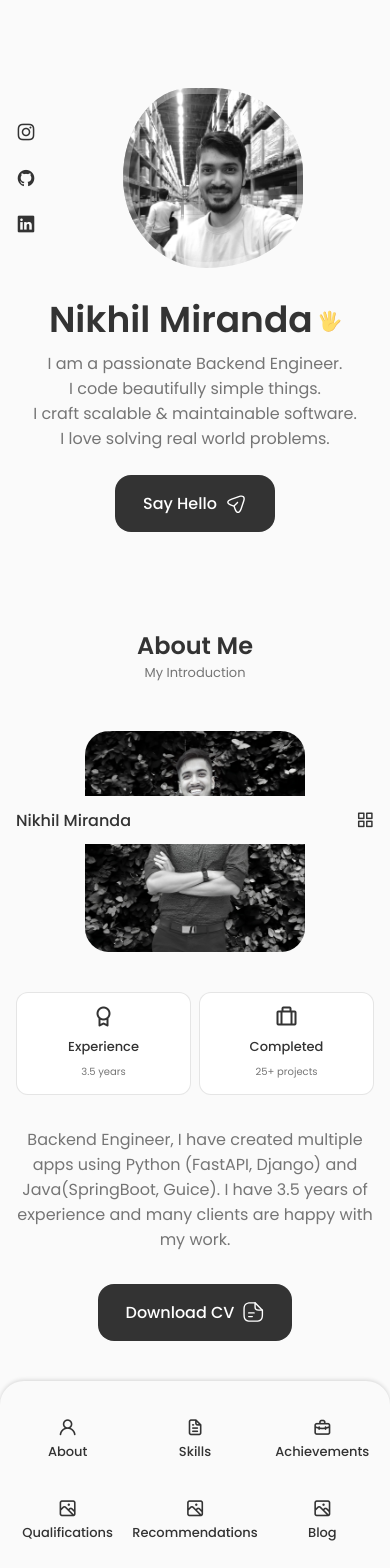
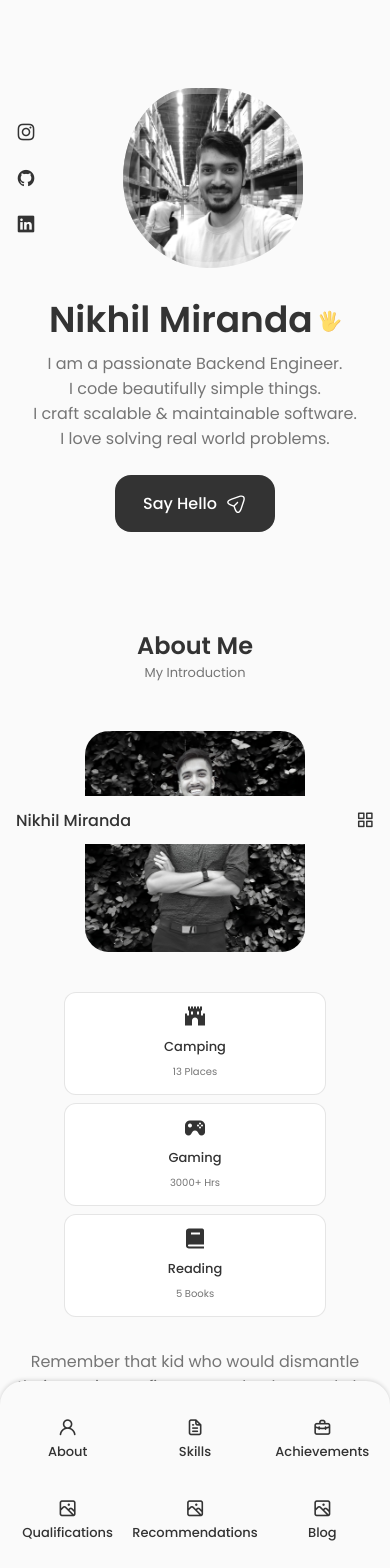
Before and after one commit to nikhil-miranda/tiny-turtle, a React (Create React App) app: page / in a window 390 px wide. Shown: the top 1568 px of the page. Built offline with nearby package versions, Linux system fonts and the light colour scheme.

Commit message:
feat: changed the text description

```diff
--- a/src/components/about/About.jsx
+++ b/src/components/about/About.jsx
@@ -16,7 +16,7 @@ const About = () => {
                 <div className="about__data">
                     <Info />
                     <p className="about__description">
-                        Backend Engineer, I have created multiple apps using Python (FastAPI, Django) and Java(SpringBoot, Guice). I have 3.5 years of experience and many clients are happy with my work.
+                        Remember that kid who would dismantle their toys just to figure out why they work the way they do? Yes, that was me. Nothing much has changed since then, you'll still find me observing how people meet their daily needs, analysing disruptive technologies or simply reading books, all of this in a bid to create ventures to make a positive impact on people, organisations and the society at large.
                     </p>
 
                     <a download="" href={cv} className="button button--flex">
--- a/src/components/about/Info.jsx
+++ b/src/components/about/Info.jsx
@@ -4,16 +4,23 @@ const Info = () => {
     return (
         <div className="about__info grid">
             <div className="about__box">
-                <i className="bx bx-award about__icon"></i>
-                <h3 className="about__title">Experience</h3>
-                <span className="about__subtitle">3.5 years</span>
+                <i className="bx bxs-castle about__icon"></i>
+                <h3 className="about__title">Camping</h3>
+                <span className="about__subtitle">13 Places</span>
             </div>
 
             <div className="about__box">
-                <i className="bx bx-briefcase-alt about__icon"></i>
-                <h3 className="about__title">Completed</h3>
-                <span className="about__subtitle">25+ projects</span>
+                <i className="bx bxs-joystick about__icon"></i>
+                <h3 className="about__title">Gaming</h3>
+                <span className="about__subtitle">3000+ Hrs</span>
             </div>
+
+            <div className="about__box">
+                <i className="bx bxs-book about__icon"></i>
+                <h3 className="about__title">Reading</h3>
+                <span className="about__subtitle">5 Books</span>
+            </div>
+
         </div>
     );
 };
--- a/src/components/about/about.css
+++ b/src/components/about/about.css
@@ -5,15 +5,29 @@
 }
 
 .about__img {
-    width: 370px;
+    width: 400px;
     border-radius: 1.5rem;
     justify-self: center;
+    box-shadow: 0 0rem 0rem rgba(0, 0, 0.25, 0.25);
+    transition: all 0.3s ease-in-out;
+}
+
+.about__img:hover {
+    box-shadow: 0 1rem 1.5rem rgba(0, 0.25, 1, 0.25);
+    transition: all 0.3s ease-in-out;
 }
 
 .about__info {
-    grid-template-columns: repeat(2, 140px);
+    grid-template-columns: repeat(3, 140px);
     gap: 0.5rem;
     margin-bottom: var(--mb-2);
+    justify-content: center;
+    padding: 0 2rem 0 0;
+}
+
+.about__data {
+    text-align: center;
+    justify-content: center;
 }
 
 .about__box {
@@ -40,8 +54,9 @@
 }
 
 .about__description {
-    padding: 0 4rem 0 0;
+    padding: 0 1rem 0 0;
     margin-bottom: var(--mb-2-5);
+    text-align: center;
 }
 
 /* Breakpoints */
@@ -62,14 +77,16 @@
 
     .about__data {
         text-align: center;
+        justify-content: center;
     }
 
     .about__info {
         justify-content: center;
+        padding: 0 3rem 0 3rem;
     }
 
     .about__description {
-        padding: 0 5rem;
+        padding: 0 3rem;
         margin-bottom: 2rem;
     }
 }
@@ -77,7 +94,8 @@
 /* For Medium Devices */
 @media screen and (max-width: 576px) {
     .about__info {
-        grid-template-columns: repeat(2, 1fr);
+        grid-template-columns: repeat(1, 1fr);
+        padding: 0 3rem 0 3rem;
     }
 
     .about__description {
@@ -88,6 +106,7 @@
 /* For Small Devices */
 @media screen and (max-width: 400px) {
     .about__info {
-        grid-template-columns: repeat(2, 1fr);
+        grid-template-columns: repeat(1, 1fr);
+        padding: 0 3rem 0 3rem;
     }
 }
```
